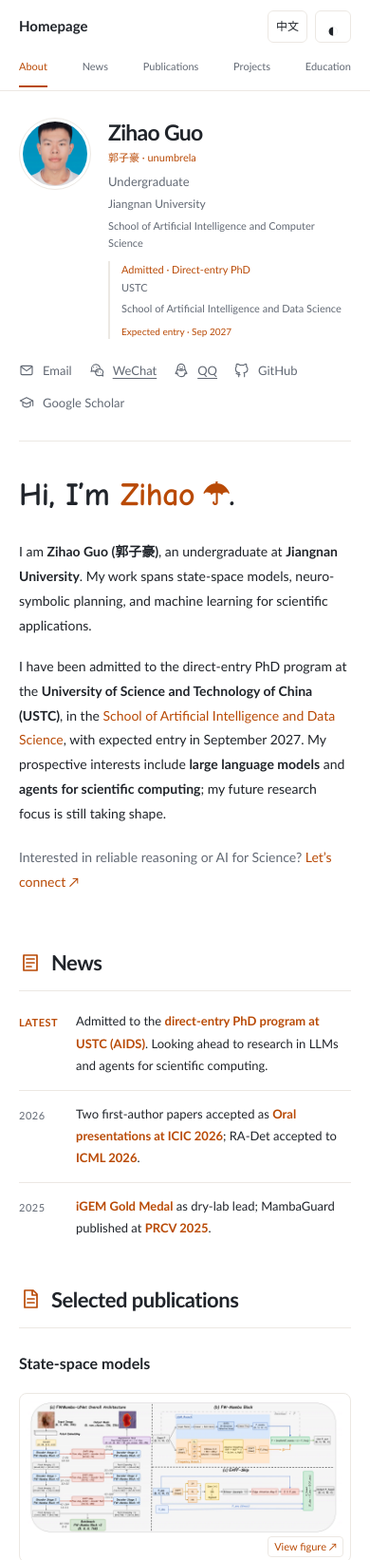
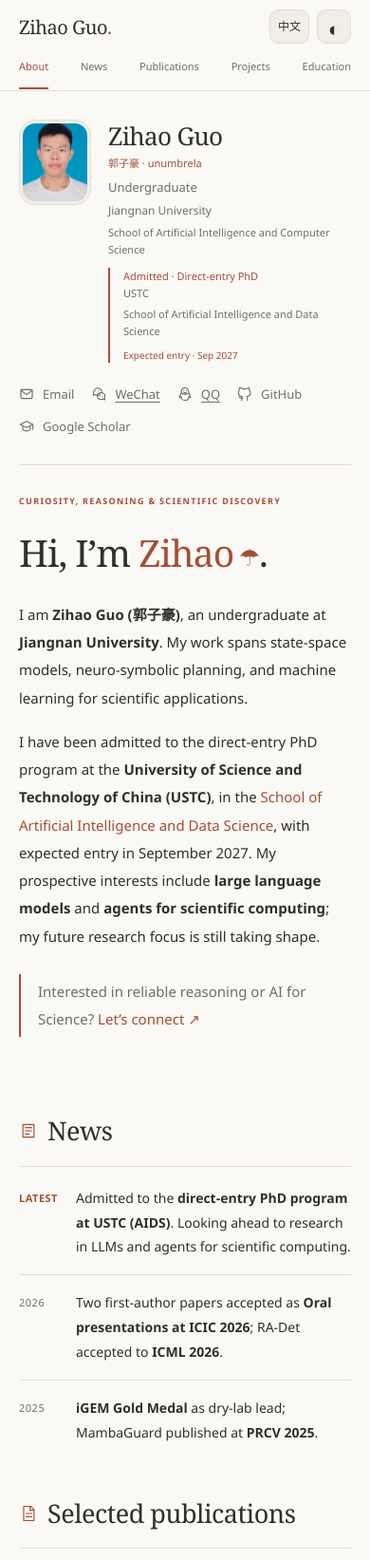
Before and after one commit to unumbrela/unumbrela, a plain HTML site: page index.html in a window 390 px wide. Shown: the top 1643 px of the page at 95% size. Drawn offline with Linux system fonts and the light colour scheme.

Commit message:
Restyle profile with warm serif banners and prominent homepage links

```diff
--- a/assets/css/style.css
+++ b/assets/css/style.css
@@ -1,11 +1,11 @@
 @charset "UTF-8";
-:root{--bg:#ffffff;--surface:#fcfbf9;--ink:#20242a;--muted:#626974;--accent:#b94a06;--accent-soft:#fff3e8;--line:#ece8e3;--header:rgba(255,255,255,.97);color-scheme:light}
+:root{--bg:#faf9f5;--surface:#f0eee6;--ink:#302f2b;--muted:#706e65;--accent:#a34f36;--accent-soft:#f2e5dc;--line:#e3dfd5;--header:rgba(250,249,245,.95);--font-sans:"Segoe UI","PingFang SC","Microsoft YaHei",sans-serif;--font-serif:Georgia,"Times New Roman","Noto Serif CJK SC","Songti SC",SimSun,serif;color-scheme:light}
 
-html[data-theme=dark]{--bg:#18191c;--surface:#222327;--ink:#eeeeef;--muted:#b3b5bd;--accent:#ffac70;--accent-soft:#34271f;--line:#363538;--header:rgba(24,25,28,.97);color-scheme:dark}
+html[data-theme=dark]{--bg:#262624;--surface:#30302c;--ink:#eeece2;--muted:#b9b6ab;--accent:#e2a184;--accent-soft:#40332b;--line:#45443d;--header:rgba(38,38,36,.95);color-scheme:dark}
 
 *{box-sizing:border-box}
 html{scroll-behavior:smooth;scroll-padding-top:104px}
-body{margin:0;background:var(--bg);color:var(--ink);font:15px/1.8 "Trebuchet MS",Helvetica,Arial,"Microsoft YaHei",sans-serif;-webkit-font-smoothing:antialiased}
+body{margin:0;background:var(--bg);color:var(--ink);font:15px/1.85 var(--font-sans);-webkit-font-smoothing:antialiased}
 a{color:var(--accent);text-decoration:none}
 a:hover{text-decoration:underline;text-underline-offset:4px}
 button,a{-webkit-tap-highlight-color:transparent}
@@ -57,7 +57,7 @@ main{min-width:0}
 
 .intro{padding:1px 0 5px}
 .intro>.eyebrow{margin:0 0 15px;color:var(--accent)}
-.intro h1{font-size:36px;font-weight:700;letter-spacing:-.6px;margin-bottom:23px;font-family:"Comic Sans MS","Comic Sans",cursive}
+.intro h1{font-size:36px;font-weight:700;letter-spacing:-.6px;margin-bottom:23px;font-family:var(--font-serif)}
 .intro-lead{font-size:24px;line-height:1.45;letter-spacing:-.65px;color:var(--muted);margin-bottom:23px}
 .admission{display:flex;align-items:center;gap:10px;padding:9px 13px;border-radius:5px;background:var(--accent-soft);width:fit-content;color:var(--accent);font-size:12px;margin-bottom:24px}
 .admission .status-dot{margin:0}
@@ -265,3 +265,60 @@ html:has(dialog[open]){overflow:hidden}
 .contact-fallback{font-size:12px;overflow-wrap:anywhere}
 @media(min-width:761px){.profile{top:90px;max-height:calc(100dvh - 110px);overflow-y:auto;scrollbar-width:thin;padding-right:8px}}
 @media(max-width:760px){.contact-feedback,.contact-fallback{grid-column:1/-1}.profile-education .profile-college{font-size:11px}.profile-education .profile-start{font-size:10px}.profile-links button{gap:9px}}
+
+/* Warm paper, terracotta, and editorial serif typography. */
+.brand{font-family:var(--font-serif);font-size:21px;font-weight:400;letter-spacing:-.5px}
+.header-inner{min-height:74px}
+.header-tools button{border-radius:9px;background:var(--surface)}
+.layout{padding-top:64px;gap:56px}
+.profile h2{font-family:var(--font-serif);font-size:28px;font-weight:400}
+.avatar{border-radius:24px;width:132px;height:154px;padding:5px;background:var(--surface)}
+.profile-admission{border-left-color:var(--accent);padding-left:14px}
+.intro{padding:0 0 26px}
+.intro>.eyebrow{font-size:10px;letter-spacing:2.2px;margin-bottom:22px}
+.intro h1{font-size:clamp(38px,4.6vw,58px);font-weight:400;letter-spacing:-1.8px;line-height:1.18;margin-bottom:28px}
+.greeting-mark{font-size:.64em;vertical-align:middle}
+.intro>p:not(.eyebrow):not(.intro-lead){font-size:16px;line-height:1.95}
+strong{font-weight:600}
+.collaboration-note{border-left:2px solid var(--accent);padding:4px 0 4px 18px;margin-top:25px}
+.section{margin-top:52px}
+.section>h2{font-family:var(--font-serif);font-size:29px;font-weight:400;letter-spacing:-.5px;padding-bottom:18px}
+.section-icon{width:20px;height:20px;stroke-width:1.4}
+.research-group-title{font-size:12px;letter-spacing:1px;color:var(--muted);font-weight:500;margin-top:28px}
+.paper{gap:26px;padding-block:28px}
+.paper h4{font-family:var(--font-serif);font-size:20px;line-height:1.45;font-weight:400}
+.paper h4 a{color:var(--ink)}
+.paper h4 a:hover{color:var(--accent)}
+.paper-image{border-radius:12px}
+.paper-links a{border-bottom:1px solid var(--line);padding-bottom:2px}
+.venue,.badge{border-radius:5px;font-weight:500}
+.news-list{font-size:14px}
+.news-list strong{color:var(--ink)}
+.news-list li{padding-block:16px}
+.project{padding:28px;border:1px solid var(--line);border-radius:16px;background:var(--surface)}
+.project h3{font-family:var(--font-serif);font-size:34px;font-weight:400}
+.metrics{padding:20px 0;background:transparent}
+.metrics strong{font-family:var(--font-serif);font-size:32px;font-weight:400}
+.direction-grid article{border-top-width:1px}
+.direction-grid h3{font-family:var(--font-serif);font-size:22px;font-weight:400;line-height:1.5}
+.education-row h3{font-size:16px;font-weight:500}
+footer{padding-block:28px 38px}
+html[lang=zh-CN] .intro h1{letter-spacing:1px}
+@media(max-width:1050px){.layout{gap:34px}}
+@media(max-width:760px){
+  .header-inner{min-height:95px}.brand{font-size:20px}
+  .layout{padding-top:30px}.profile{margin-bottom:30px}
+  .avatar{width:76px;height:90px;border-radius:17px;padding:3px}
+  .profile h2{font-size:26px}
+  .intro h1{font-size:42px;letter-spacing:-1px}
+  .intro>p:not(.eyebrow):not(.intro-lead){font-size:15px}
+  .section{margin-top:38px}.section>h2{font-size:27px}
+  .project{padding:22px}.paper h4{font-size:20px}
+}
+@media(max-width:480px){
+  .intro h1{font-size:39px}html[lang=zh-CN] .intro h1{font-size:32px}
+  .intro>.eyebrow{font-size:9px;letter-spacing:1.3px}
+  .project{padding:18px}.metrics strong{font-size:27px}
+  .header-inner nav{gap:12px}.header-inner nav a{min-height:44px}
+  .header-tools button{min-height:36px;min-width:36px}
+}
--- a/index.html
+++ b/index.html
@@ -1,8 +1,8 @@
 <!DOCTYPE html>
-<html lang="en" data-theme="light"><head><meta charset="UTF-8"><meta name="viewport" content="width=device-width, initial-scale=1"><meta name="color-scheme" content="light dark"><meta name="description" content="Zihao Guo — admitted to USTC AIDS for a direct-entry PhD. Research in state-space models, neuro-symbolic planning, and prospective LLMs and agents for scientific computing."><meta property="og:title" content="Zihao Guo | AI for Science"><meta property="og:description" content="Research, publications, and prospective directions in LLMs and scientific agents."><meta property="og:type" content="website"><meta property="og:url" content="https://unumbrela.github.io/"><title>Zihao Guo | AI for Science</title><link rel="icon" href="assets/img/favicon.svg" type="image/svg+xml"><link rel="canonical" href="https://unumbrela.github.io/"><meta property="og:image" content="https://unumbrela.github.io/assets/img/myself.jpg"><script src="assets/js/preferences.js"></script><link rel="stylesheet" href="assets/css/style.css?v=20261009d"><script src="assets/js/main.js?v=20261009d" defer></script></head>
+<html lang="en" data-theme="light"><head><meta charset="UTF-8"><meta name="viewport" content="width=device-width, initial-scale=1"><meta name="color-scheme" content="light dark"><meta name="description" content="Zihao Guo — admitted to USTC AIDS for a direct-entry PhD. Research in state-space models, neuro-symbolic planning, and prospective LLMs and agents for scientific computing."><meta property="og:title" content="Zihao Guo | AI for Science"><meta property="og:description" content="Research, publications, and prospective directions in LLMs and scientific agents."><meta property="og:type" content="website"><meta property="og:url" content="https://unumbrela.github.io/"><title>Zihao Guo | AI for Science</title><link rel="icon" href="assets/img/favicon.svg" type="image/svg+xml"><link rel="canonical" href="https://unumbrela.github.io/"><meta property="og:image" content="https://unumbrela.github.io/assets/img/myself.jpg"><script src="assets/js/preferences.js"></script><link rel="stylesheet" href="assets/css/style.css?v=20261010a"><script src="assets/js/main.js?v=20261010a" defer></script></head>
 
 <body>
-<a class="skip-link" href="#main"><span class="en">Skip to content</span><span class="zh" lang="zh-CN">跳转至正文</span></a><header class="site-header"><div class="header-inner"><a class="brand" href="#about" aria-label="Zihao Guo home"><span class="en">Homepage</span><span class="zh" lang="zh-CN">个人主页</span></a><nav aria-label="Main navigation"><a href="#about"><span class="en">About</span><span class="zh" lang="zh-CN">关于</span></a><a href="#news"><span class="en">News</span><span class="zh" lang="zh-CN">动态</span></a><a href="#publications"><span class="en">Publications</span><span class="zh" lang="zh-CN">论文</span></a><a href="#projects"><span class="en">Projects</span><span class="zh" lang="zh-CN">项目</span></a><a href="#education"><span class="en">Education</span><span class="zh" lang="zh-CN">教育</span></a></nav>
+<a class="skip-link" href="#main"><span class="en">Skip to content</span><span class="zh" lang="zh-CN">跳转至正文</span></a><header class="site-header"><div class="header-inner"><a class="brand" href="#about" aria-label="Zihao Guo home"><span class="en">Zihao Guo<span class="accent">.</span></span><span class="zh" lang="zh-CN">郭子豪<span class="accent">.</span></span></a><nav aria-label="Main navigation"><a href="#about"><span class="en">About</span><span class="zh" lang="zh-CN">关于</span></a><a href="#news"><span class="en">News</span><span class="zh" lang="zh-CN">动态</span></a><a href="#publications"><span class="en">Publications</span><span class="zh" lang="zh-CN">论文</span></a><a href="#projects"><span class="en">Projects</span><span class="zh" lang="zh-CN">项目</span></a><a href="#education"><span class="en">Education</span><span class="zh" lang="zh-CN">教育</span></a></nav>
 <div class="header-tools"><button id="language-toggle" type="button" aria-label="切换为中文">中文</button><button id="theme-toggle" type="button" aria-label="Switch to dark theme"><span aria-hidden="true">◐</span></button></div></div></header>
 
 <div class="layout"><aside class="profile" aria-label="Profile"><img class="avatar" src="assets/img/myself.jpg" alt="Portrait of Zihao Guo" width="1152" height="1465"><h2><span class="en">Zihao Guo</span><span class="zh" lang="zh-CN">郭子豪</span></h2><p class="profile-native"><span class="en">郭子豪 · unumbrela</span><span class="zh" lang="zh-CN">Zihao Guo · unumbrela</span></p><div class="profile-education"><p class="profile-role"><span class="en">Undergraduate</span><span class="zh" lang="zh-CN">本科在读</span></p><p class="profile-affiliation"><span class="en">Jiangnan University</span><span class="zh" lang="zh-CN">江南大学</span></p><p class="profile-college"><span class="en">School of Artificial Intelligence and Computer Science</span><span class="zh" lang="zh-CN">人工智能与计算机学院</span></p><div class="profile-admission"><p><span class="en">Admitted · Direct-entry PhD</span><span class="zh" lang="zh-CN">已录取 · 直博</span></p><p><span class="en">USTC</span><span class="zh" lang="zh-CN">中国科学技术大学</span></p><p class="profile-college"><span class="en">School of Artificial Intelligence and Data Science</span><span class="zh" lang="zh-CN">人工智能与数据科学学院</span></p><p class="profile-start"><span class="en">Expected entry · Sep 2027</span><span class="zh" lang="zh-CN">预计 2027 年 9 月入学</span></p></div></div>
@@ -15,6 +15,7 @@
 </nav><p id="contact-feedback" class="contact-feedback" role="status" aria-live="polite"></p><noscript><p class="contact-fallback">WeChat: gzh3155206638<br>QQ: 2957383725</p></noscript><div class="profile-interests"><p class="eyebrow"><span class="en">RESEARCH INTERESTS</span><span class="zh" lang="zh-CN">研究兴趣</span></p><ul><li><span class="en">LLMs & scientific agents</span><span class="zh" lang="zh-CN">大语言模型与科学智能体</span></li><li><span class="en">Neuro-symbolic reasoning</span><span class="zh" lang="zh-CN">神经符号推理</span></li><li><span class="en">State-space models</span><span class="zh" lang="zh-CN">状态空间模型</span></li><li>AI for Science</li></ul></div><a class="contact-small" href="mailto:zihao3351@gmail.com"><span class="en">Open to research conversations</span><span class="zh" lang="zh-CN">欢迎科研交流与合作</span> ↗</a></aside>
 <main id="main">
 <span id="about-me" class="anchor-alias" aria-hidden="true"></span><section id="about" class="intro" aria-labelledby="intro-title">
+<p class="eyebrow"><span class="en">CURIOSITY, REASONING &amp; SCIENTIFIC DISCOVERY</span><span class="zh" lang="zh-CN">保持好奇 · 可靠推理 · 科学探索</span></p>
 <h1 id="intro-title"><span class="en">Hi, I’m <span class="accent">Zihao</span><span class="greeting-mark" aria-hidden="true"> ☂</span>.</span><span class="zh" lang="zh-CN">你好，我是<span class="accent">郭子豪</span><span class="greeting-mark" aria-hidden="true"> ☂</span>。</span></h1>
 <p><span class="en">I am <strong>Zihao Guo (郭子豪)</strong>, an undergraduate at <strong>Jiangnan University</strong>. My work spans state-space models, neuro-symbolic planning, and machine learning for scientific applications.</span><span class="zh" lang="zh-CN">我是<strong>郭子豪</strong>，目前就读于<strong>江南大学</strong>。已有研究涵盖状态空间模型、神经符号规划，以及面向科学应用的机器学习。</span></p>
 <p><span class="en">I have been admitted to the direct-entry PhD program at the <strong>University of Science and Technology of China (USTC)</strong>, in the <a href="https://saids.ustc.edu.cn/" target="_blank" rel="noopener noreferrer">School of Artificial Intelligence and Data Science</a>, with expected entry in September 2027. My prospective interests include <strong>large language models</strong> and <strong>agents for scientific computing</strong>; my future research focus is still taking shape.</span><span class="zh" lang="zh-CN">我已获<strong>中国科学技术大学人工智能与数据科学学院直博录取</strong>，预计 2027 年 9 月入学。未来拟探索<strong>大语言模型（LLM）</strong>与<strong>面向科学计算的智能体（Agent）</strong>等方向，具体研究主题仍在逐步明确。</span></p>
```
Also changed, not shown: README.md, README_CN.md, assets/img/profile-header-dark.svg, assets/img/profile-header-light.svg.
